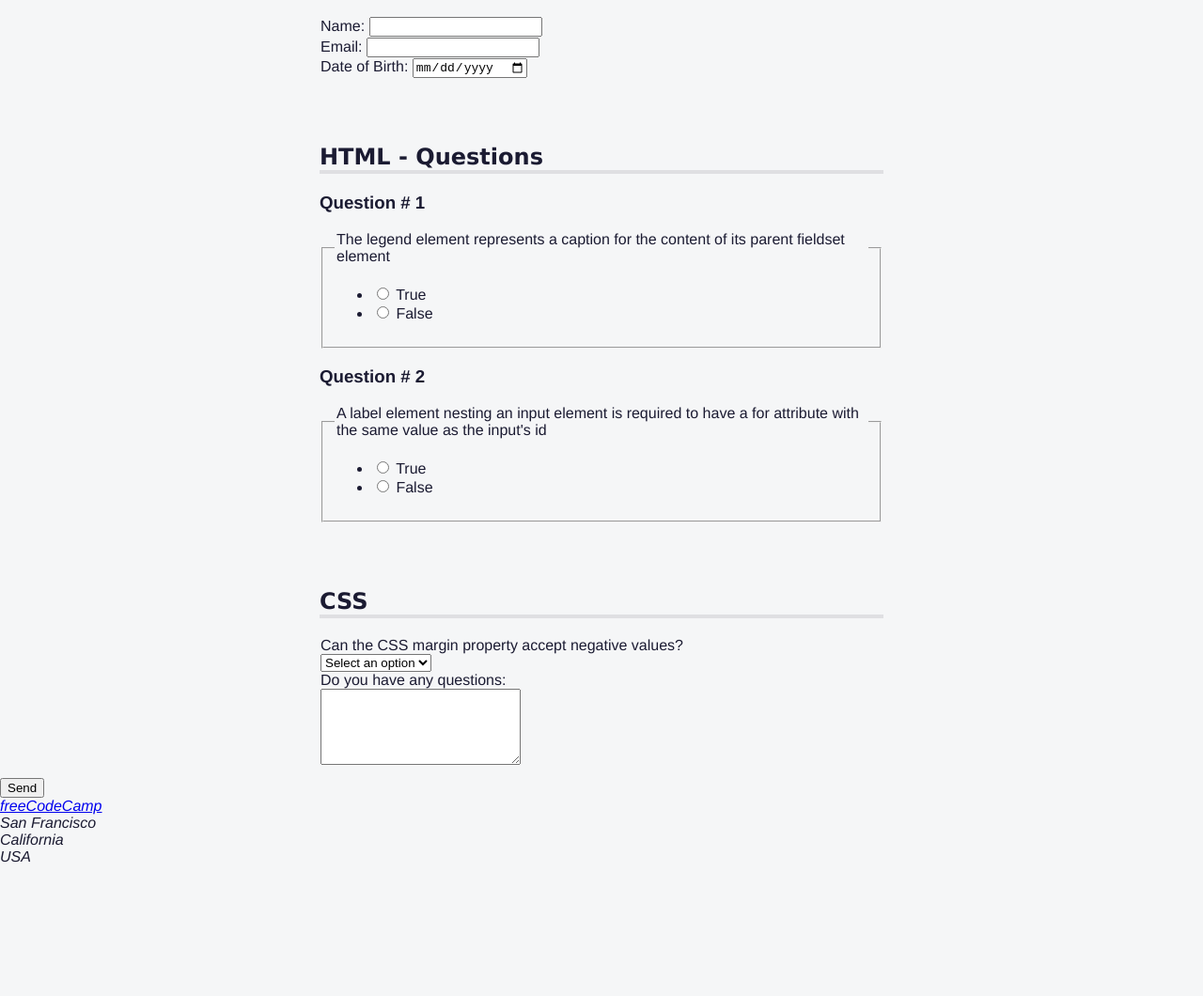
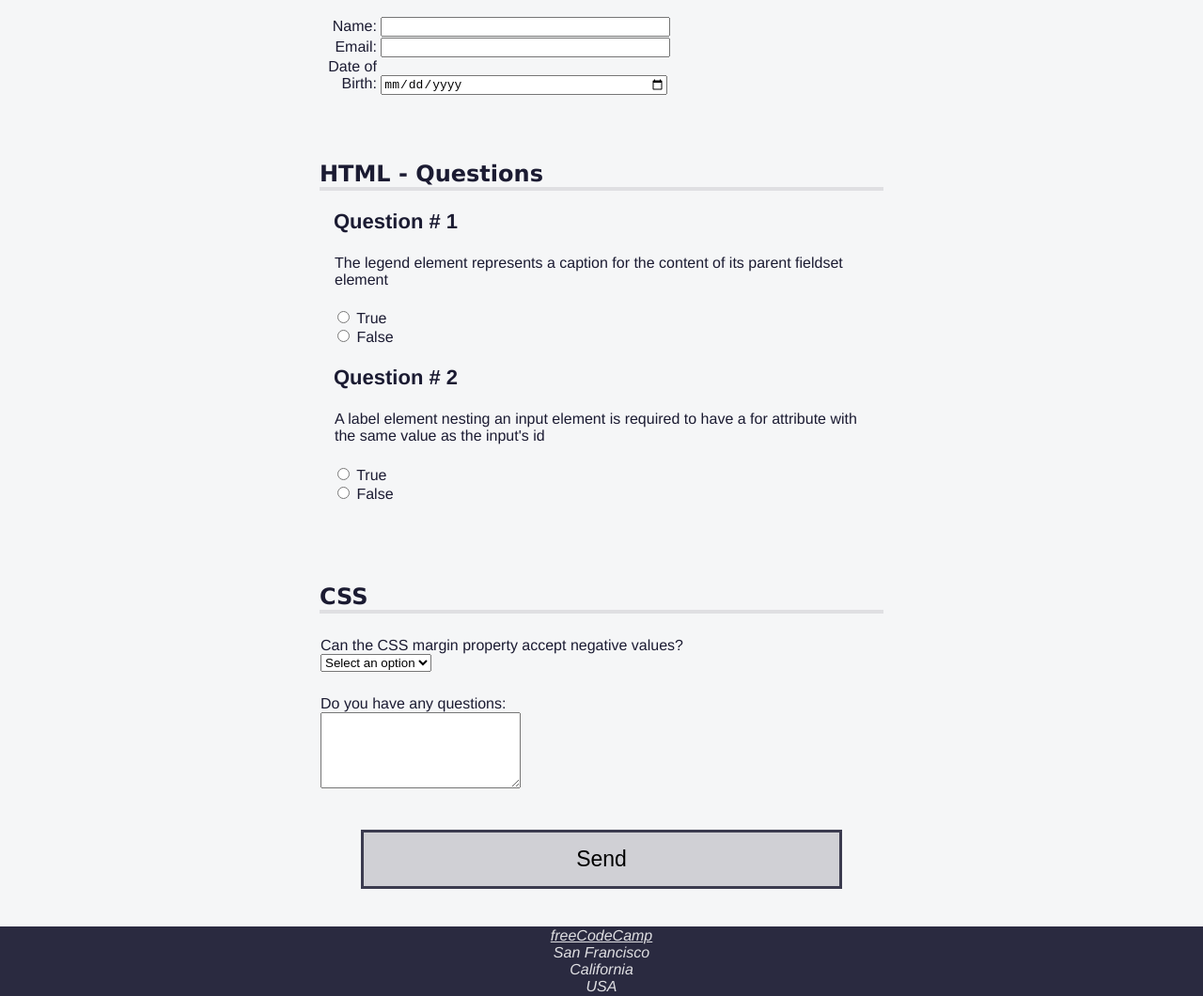
Before and after one commit to veronezl/AccessibilityWebPage, a plain HTML site: page index.html in a window 1280 px wide. Shown: the part 120-1180 px from the top of the page at 94% size. Before the commit the page ends 1041 px from the top, so only its background shows below. Drawn offline with Linux system fonts and the light colour scheme.

Commit message:
Built 54 to 67 finished

```diff
--- a/styles.css
+++ b/styles.css
@@ -1,3 +1,9 @@
+@media (prefers-reduced-motion: no-preference) {
+  * {
+    scroll-behavior: smooth;
+  }
+}
+
 body {
   background: #f5f6f7;
   color: #1b1b32;
@@ -37,6 +43,12 @@
   border-bottom: 4px solid #dfdfe2;
   padding-top: 60px;
   margin-top: 0;
+}
+
+h3 {
+  margin-top: 5px;
+  padding-left: 15px;
+  font-size: 1.375rem;
 }
 
 h1,
@@ -104,6 +116,20 @@
   max-width: 600px;
 }
 
+button {
+  display: block;
+  margin: 40px auto;
+  width: 40%;
+  padding: 15px;
+  font-size: 1.438rem;
+  background: #d0d0d5;
+  border: 3px solid #3b3b4f;
+}
+
+input {
+  font-size: 13px;
+}
+
 .info {
   padding: 1px 0 0 1px;
 }
@@ -116,6 +142,52 @@
   padding-left: 1px;
 }
 
-input {
-  font-size: 13px;
+.info label,
+.info input {
+  display: inline-block;
 }
+
+.info>input {
+  width: 50%;
+  text-align: left;
+}
+
+.info label {
+  width: 10%;
+  min-width: 50px;
+  text-align: right;
+}
+
+.question-block {
+  text-align: left;
+  display: block;
+  width: 100%;
+  margin-top: 20px;
+  padding-top: 5px;
+}
+
+.question {
+  border: none;
+  padding-bottom: 0;
+}
+
+.answers-list {
+  list-style: none;
+  padding: 0;
+}
+
+footer {
+  background-color: #2a2a40;
+  display: flex;
+  justify-content: center;
+}
+
+footer,
+footer a {
+  color: #dfdfe2;
+}
+
+address {
+  text-align: center;
+  padding: 1px;
+}
```
